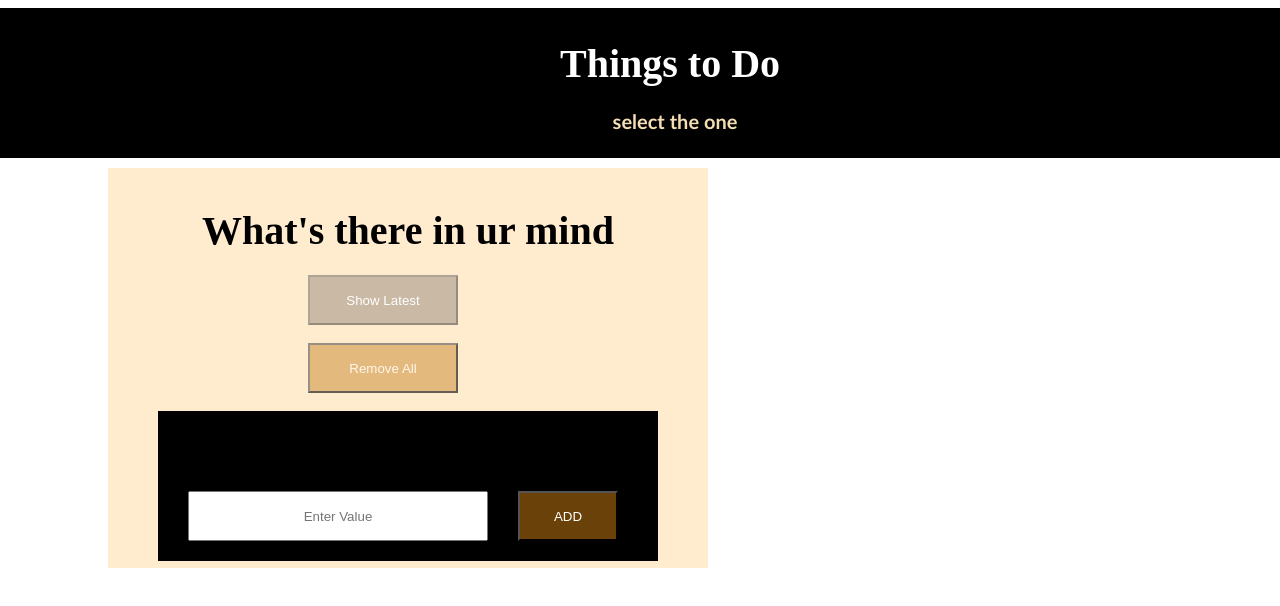
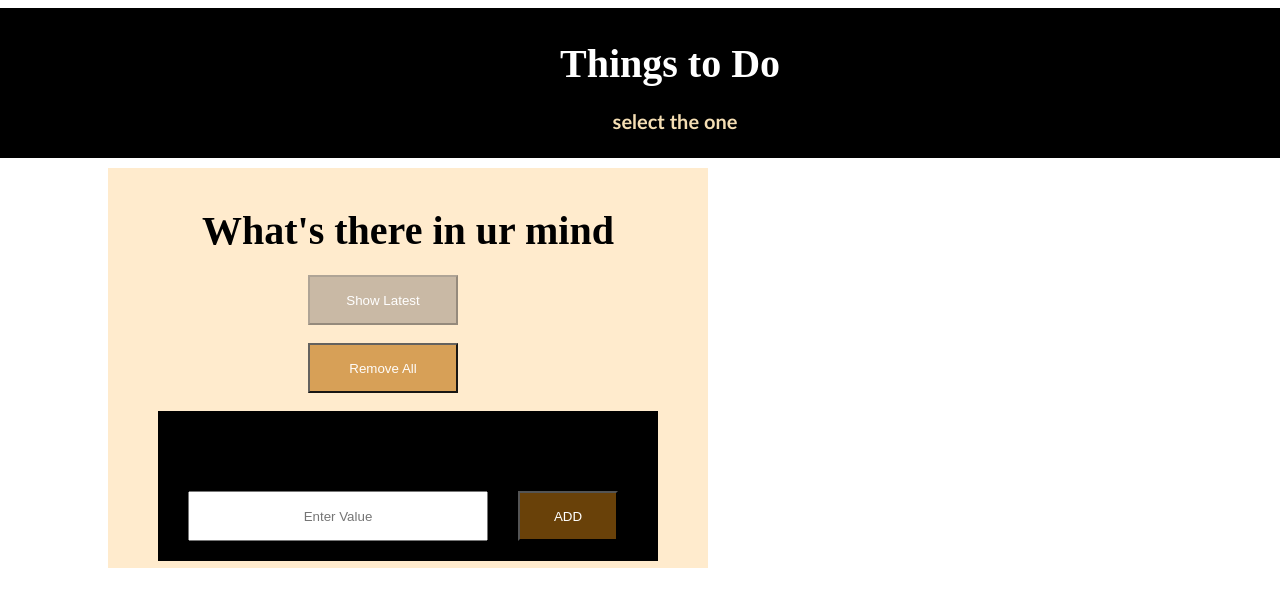
Before and after one commit to chandrakala-235/angular-assignment2, an Angular app: page / in a window 1280 px wide. In both pictures the pointer is over the button "Remove All". Shown: the top 606 px of the page. Built offline with nearby package versions, Linux system fonts and the light colour scheme.

Commit message:
1 file modified

```diff
--- a/src/app/assigment2/assigment2.component.css
+++ b/src/app/assigment2/assigment2.component.css
@@ -108,7 +108,7 @@ td {
 }
 .hoverbutton:hover , .addButton:hover{
   background: rgb(211, 152, 75);
-  opacity: .6;
+  opacity: 0.9;
 }
 .showColor {
   background: rgb(201, 185, 165);
```
